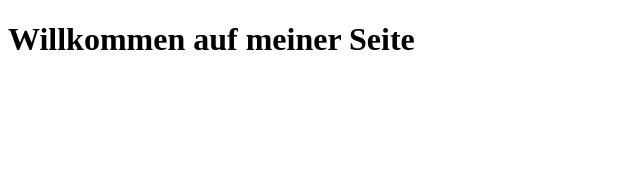
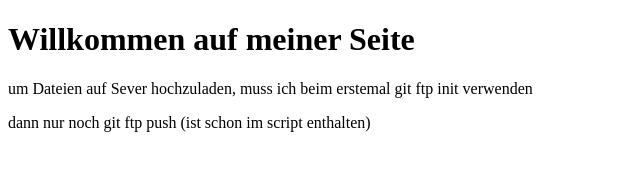
Before and after one commit to SarahZimmermann-Schmutzler/ci-cd-test, a plain HTML site: page index.html in a window 1280 px wide. Shown: the whole page, without its empty margins (0-640 px from the left). Drawn offline with Linux system fonts and the light colour scheme.

Commit message:
updatet index

```diff
--- a/index.html
+++ b/index.html
@@ -8,5 +8,8 @@
 <body>
     <h1>Willkommen auf meiner Seite</h1>
 
+    <p>um Dateien auf Sever hochzuladen, muss ich beim erstemal git ftp init verwenden</p>
+    <p>dann nur noch git ftp push (ist schon im script enthalten)</p>
+
 </body>
 </html>
```
